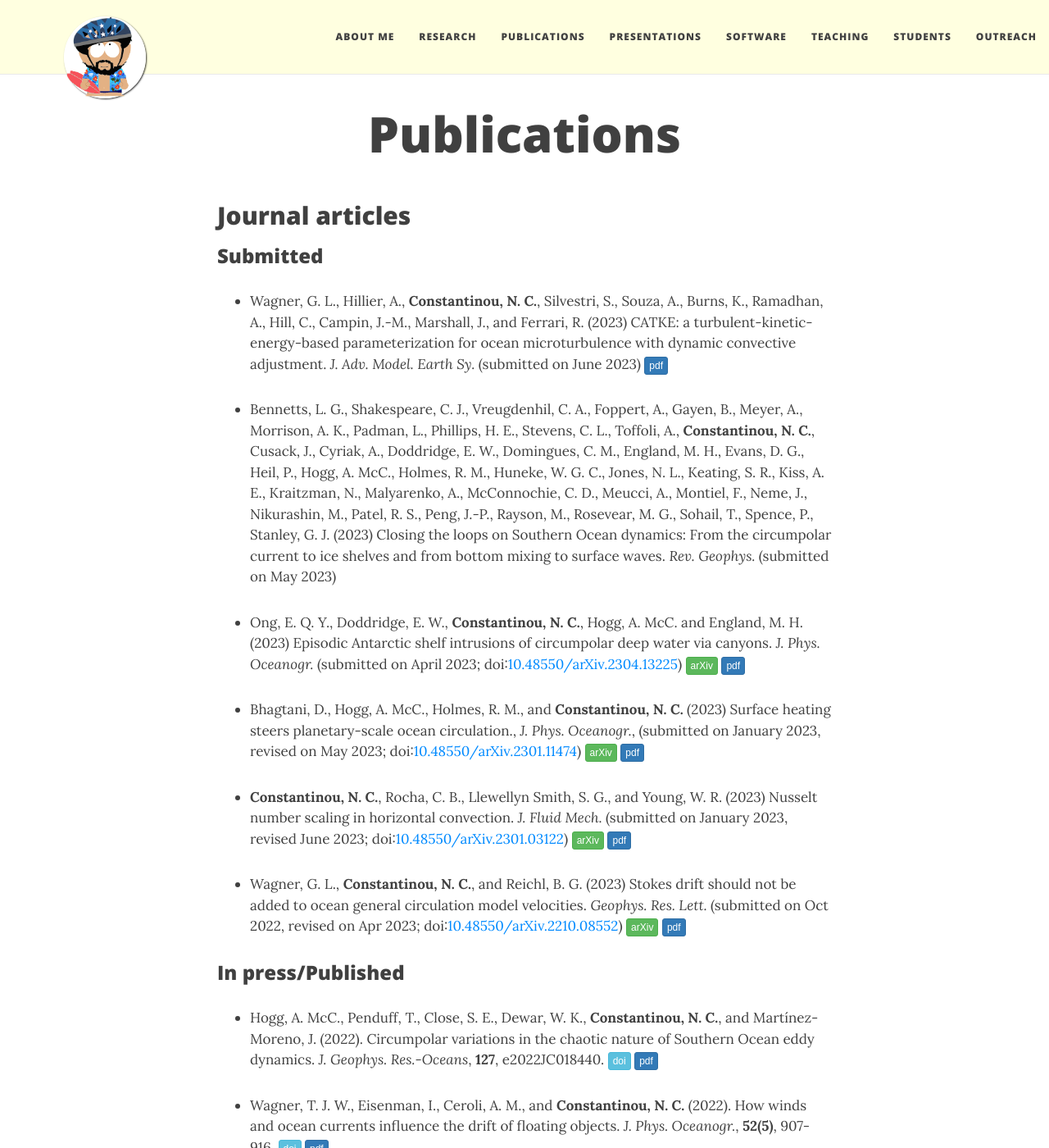
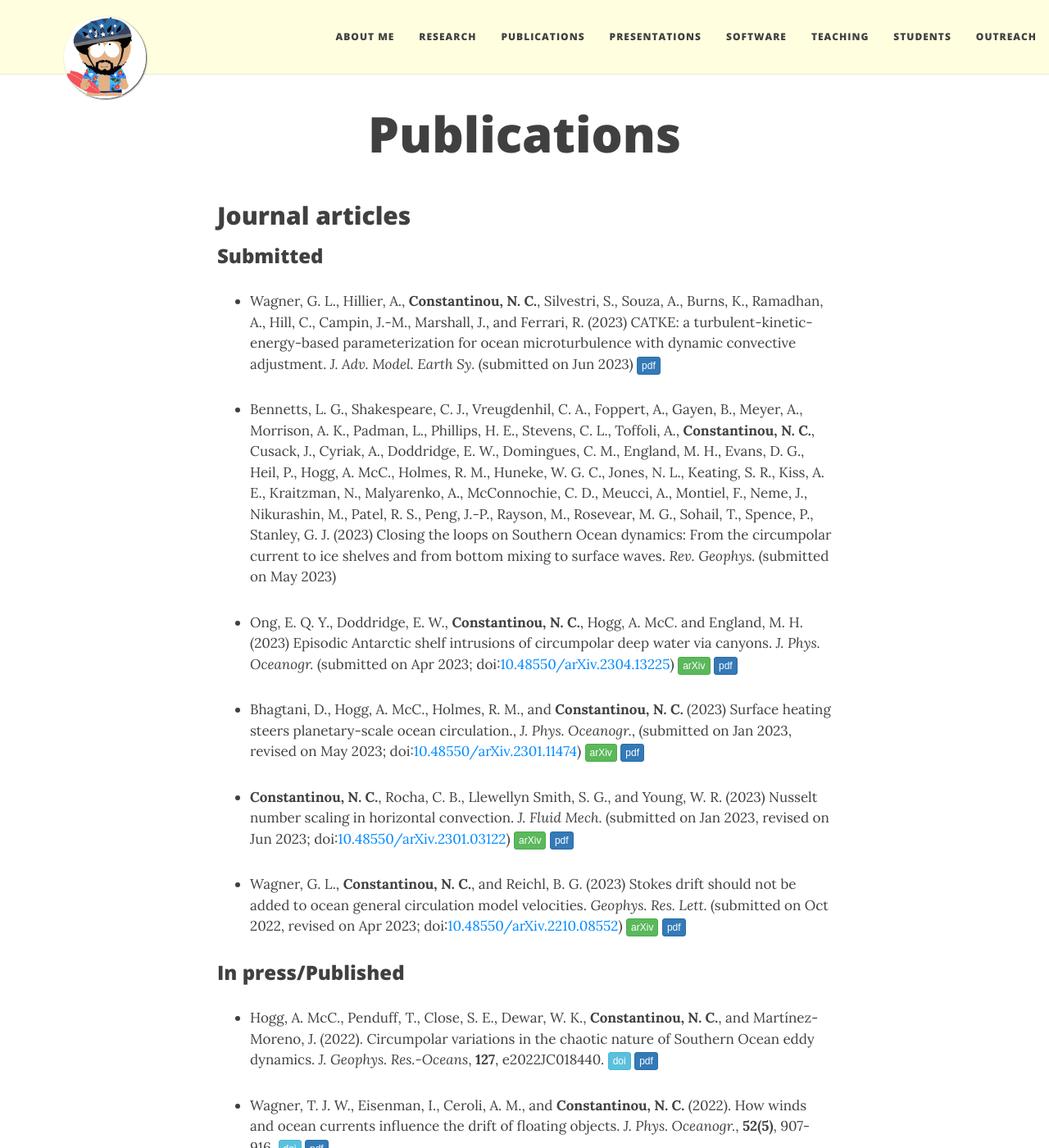
Before and after one commit to navidcy/navidcy.github.io, a Jekyll site: the page built from publications.md, in a window 1280 px wide and 1400 px high. Shown: the whole window at 82% size. Built offline with Jekyll 4.4.1, drawn with Linux system fonts in a browser that asks for light colours; nearby versions of some CDN libraries; comment, search, counter and statistics services are not loaded.

Commit message:
3letter months

```diff
--- a/publications.md
+++ b/publications.md
@@ -9,19 +9,19 @@ title: Publications
 
 ### Submitted
 
-- Wagner, G. L., Hillier, A., **Constantinou, N. C.**, Silvestri, S., Souza, A., Burns, K., Ramadhan, A., Hill, C., Campin, J.-M., Marshall, J., and Ferrari, R. (2023) CATKE: a turbulent-kinetic-energy-based parameterization for ocean microturbulence with dynamic convective adjustment.  _J. Adv. Model. Earth Sy._ (submitted on June 2023) [<span class="btn btn-primary btn-xs{{end}}" style="font-family:sans-serif;">pdf</span>][catke-physics]
+- Wagner, G. L., Hillier, A., **Constantinou, N. C.**, Silvestri, S., Souza, A., Burns, K., Ramadhan, A., Hill, C., Campin, J.-M., Marshall, J., and Ferrari, R. (2023) CATKE: a turbulent-kinetic-energy-based parameterization for ocean microturbulence with dynamic convective adjustment.  _J. Adv. Model. Earth Sy._ (submitted on Jun 2023) [<span class="btn btn-primary btn-xs{{end}}" style="font-family:sans-serif;">pdf</span>][catke-physics]
 
 
 - Bennetts, L. G., Shakespeare, C. J., Vreugdenhil, C. A., Foppert, A., Gayen, B., Meyer, A., Morrison, A. K., Padman, L., Phillips, H. E., Stevens, C. L., Toffoli, A., **Constantinou, N. C.**, Cusack, J., Cyriak, A., Doddridge, E. W., Domingues, C. M., England, M. H., Evans, D. G., Heil, P., Hogg, A. McC., Holmes, R. M., Huneke, W. G. C., Jones, N. L., Keating, S. R., Kiss, A. E., Kraitzman, N., Malyarenko, A., McConnochie, C. D., Meucci, A., Montiel, F., Neme, J., Nikurashin, M., Patel, R. S., Peng, J.-P., Rayson, M., Rosevear, M. G., Sohail, T., Spence, P., Stanley, G. J. (2023) Closing the loops on Southern Ocean dynamics: From the circumpolar current to ice shelves and from bottom mixing to surface waves. _Rev. Geophys._ (submitted on May 2023) <!-- [<span class="btn btn-primary btn-xs{{end}}" style="font-family:sans-serif;">pdf</span>][review-multiscale-SO] -->
 
 
-- Ong, E. Q. Y., Doddridge, E. W., **Constantinou, N. C.**, Hogg, A. McC. and England, M. H. (2023) Episodic Antarctic shelf intrusions of circumpolar deep water via canyons. _J. Phys. Oceanogr._ (submitted on April 2023; doi:[10.48550/arXiv.2304.13225](https://doi.org/10.48550/arXiv.2304.13225){:target="_blank"}) [<span class="btn btn-success btn-xs{{end}}" style="font-family:sans-serif;">arXiv</span>][arXiv:2304.13225]{:target="_blank"} [<span class="btn btn-primary btn-xs{{end}}" style="font-family:sans-serif;">pdf</span>][ascintrusions]
+- Ong, E. Q. Y., Doddridge, E. W., **Constantinou, N. C.**, Hogg, A. McC. and England, M. H. (2023) Episodic Antarctic shelf intrusions of circumpolar deep water via canyons. _J. Phys. Oceanogr._ (submitted on Apr 2023; doi:[10.48550/arXiv.2304.13225](https://doi.org/10.48550/arXiv.2304.13225){:target="_blank"}) [<span class="btn btn-success btn-xs{{end}}" style="font-family:sans-serif;">arXiv</span>][arXiv:2304.13225]{:target="_blank"} [<span class="btn btn-primary btn-xs{{end}}" style="font-family:sans-serif;">pdf</span>][ascintrusions]
 
 
-- Bhagtani, D., Hogg, A. McC., Holmes, R. M., and **Constantinou, N. C.** (2023) Surface heating steers planetary-scale ocean circulation., _J. Phys. Oceanogr._, (submitted on January 2023, revised on May 2023; doi:[10.48550/arXiv.2301.11474](https://doi.org/10.48550/arXiv.2301.11474){:target="_blank"}) [<span class="btn btn-success btn-xs{{end}}" style="font-family:sans-serif;">arXiv</span>][arXiv:2301.11474]{:target="_blank"} [<span class="btn btn-primary btn-xs{{end}}" style="font-family:sans-serif;">pdf</span>][buoyancygyres]
+- Bhagtani, D., Hogg, A. McC., Holmes, R. M., and **Constantinou, N. C.** (2023) Surface heating steers planetary-scale ocean circulation., _J. Phys. Oceanogr._, (submitted on Jan 2023, revised on May 2023; doi:[10.48550/arXiv.2301.11474](https://doi.org/10.48550/arXiv.2301.11474){:target="_blank"}) [<span class="btn btn-success btn-xs{{end}}" style="font-family:sans-serif;">arXiv</span>][arXiv:2301.11474]{:target="_blank"} [<span class="btn btn-primary btn-xs{{end}}" style="font-family:sans-serif;">pdf</span>][buoyancygyres]
 
 
-- **Constantinou, N. C.**, Rocha, C. B., Llewellyn Smith, S. G., and Young, W. R. (2023) Nusselt number scaling in horizontal convection. _J. Fluid Mech._ (submitted on January 2023, revised June 2023; doi:[10.48550/arXiv.2301.03122](https://doi.org/10.48550/arXiv.2301.03122){:target="_blank"}) [<span class="btn btn-success btn-xs{{end}}" style="font-family:sans-serif;">arXiv</span>][arXiv:2301.03122]{:target="_blank"} [<span class="btn btn-primary btn-xs{{end}}" style="font-family:sans-serif;">pdf</span>][HCNuScaling]
+- **Constantinou, N. C.**, Rocha, C. B., Llewellyn Smith, S. G., and Young, W. R. (2023) Nusselt number scaling in horizontal convection. _J. Fluid Mech._ (submitted on Jan 2023, revised on Jun 2023; doi:[10.48550/arXiv.2301.03122](https://doi.org/10.48550/arXiv.2301.03122){:target="_blank"}) [<span class="btn btn-success btn-xs{{end}}" style="font-family:sans-serif;">arXiv</span>][arXiv:2301.03122]{:target="_blank"} [<span class="btn btn-primary btn-xs{{end}}" style="font-family:sans-serif;">pdf</span>][HCNuScaling]
 
 
 - Wagner, G. L., **Constantinou, N. C.**, and Reichl, B. G. (2023) Stokes drift should not be added to ocean general circulation model velocities. _Geophys. Res. Lett._ (submitted on Oct 2022, revised on Apr 2023; doi:[10.48550/arXiv.2210.08552](https://doi.org/10.48550/arXiv.2210.08552){:target="_blank"}) [<span class="btn btn-success btn-xs{{end}}" style="font-family:sans-serif;">arXiv</span>][arXiv:2210.08552]{:target="_blank"} [<span class="btn btn-primary btn-xs{{end}}" style="font-family:sans-serif;">pdf</span>][StokesDrift]
```
